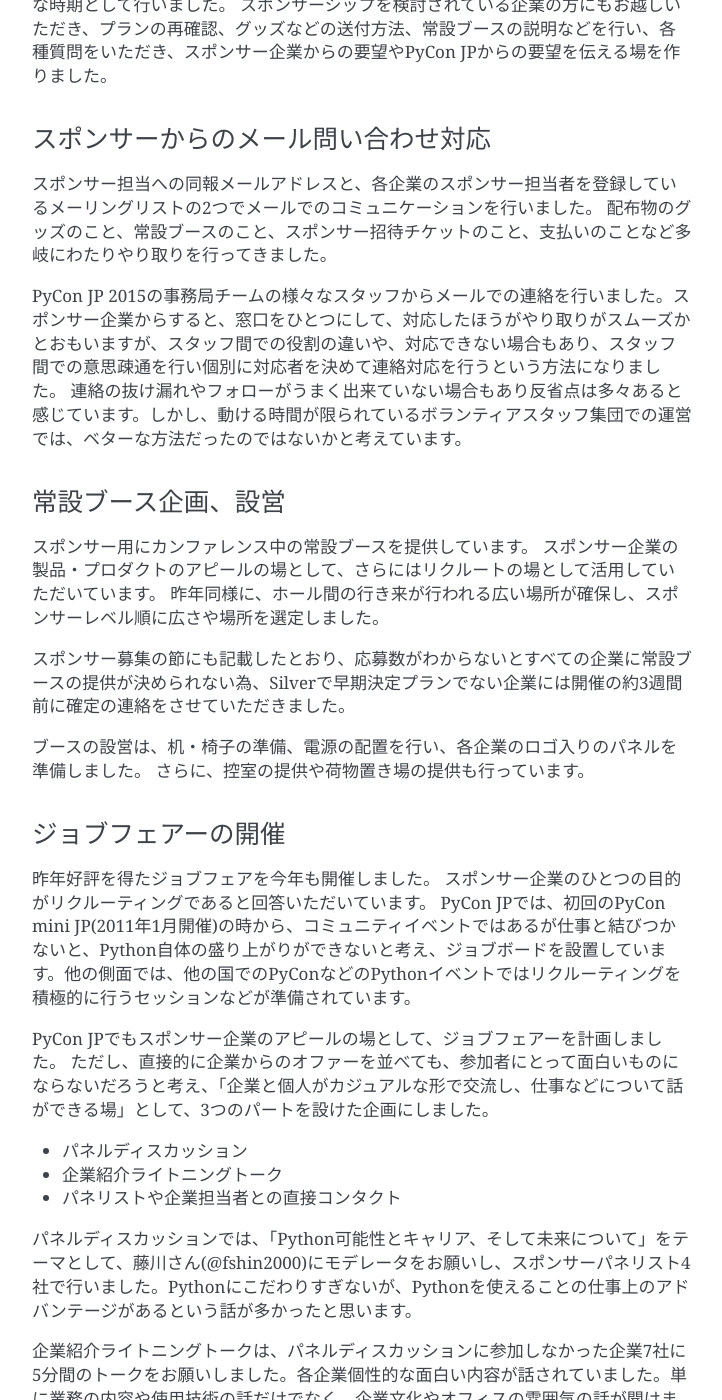
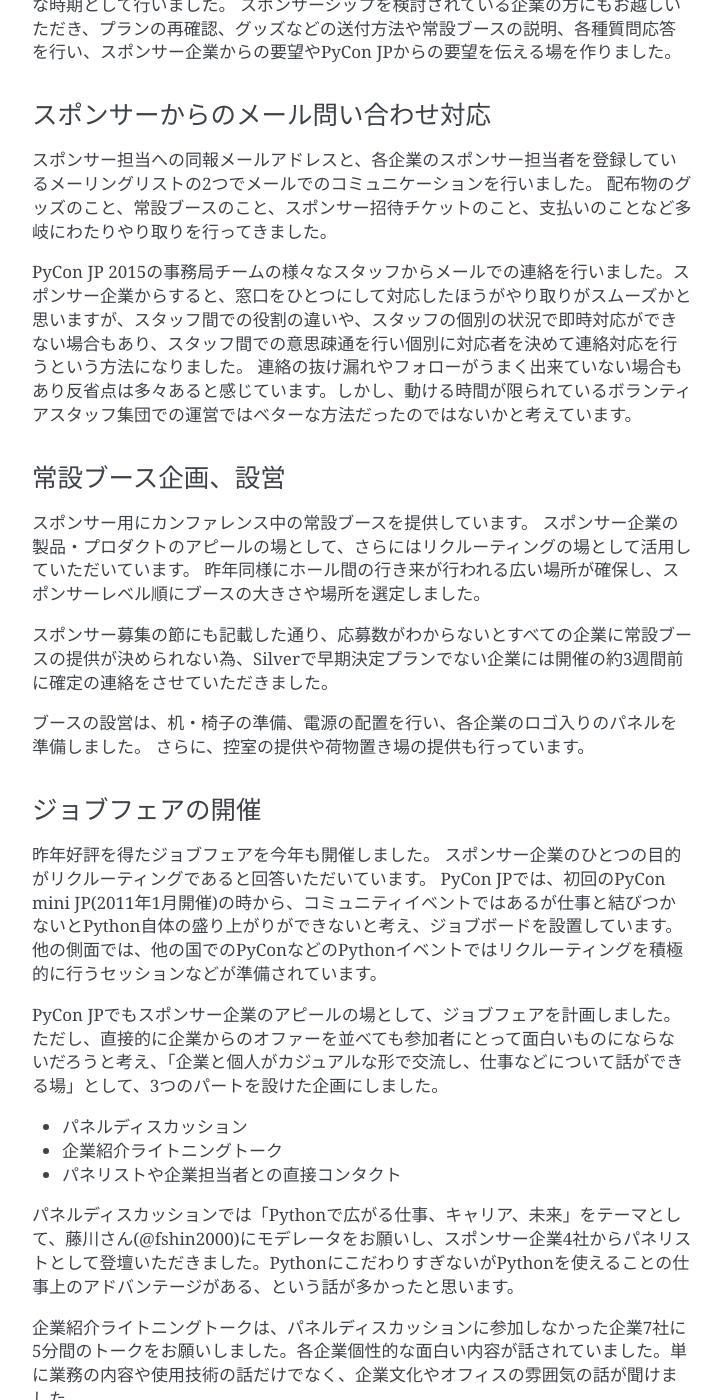
Before and after one commit to pyconjp/codezine-after-reports2015, a Sphinx documentation site: the page built from source/04_jimukyoku.rst, in a window 1280 px wide and 1400 px high, scrolled down 1225 px. Shown: the whole window, without its empty margins (388-1110 px from the left). Built offline with Sphinx 7.4.7, drawn with Linux system fonts in a browser that asks for light colours; some of the changed text lies outside the part shown.

Commit message:
てにをはおよび句読点の修正、全体的な日本語の修正

```diff
--- a/source/04_jimukyoku.rst
+++ b/source/04_jimukyoku.rst
@@ -15,9 +15,9 @@
 プランの検討
 ---------------
 
-スポンサー募集のための全体プランを検討しました。昨年のPyCon JP 2014と同等とし、ベースプランとオプションプランを準備し、ベースプランでは、各プランごとに金額設定をし、それぞれに提供できる範囲を決めていきました。
+スポンサー募集のための全体プランを検討しました。昨年のPyCon JP 2014と同様にベースプランとオプションプランを準備し、ベースプランでは各プランごとに金額設定をし、それぞれに提供できる範囲を決めていきました。
 
-昨年と変更した大きな点は、常設ブースとジョブフェアへの参加スポンサーに関する条件の変更です。Goldプラン以上の場合は、それら両方に参加できる権利を付与しました。反面、Silverプランの場合、常設ブースまたはジョブフェアへの参加のいずれかを可能としたのですが、それらへの参加希望スポンサー数がわからず、開催直前まで確定できないという状況になってしまうため、オプションプランとして、それらいずれかを確実にする、つまり常設ブースが必ず必要な場合は、前もって「Silver スポンサー用　早期確定オプション」に申し込んでいただき、常設ブースの確保をお約束することを可能にしました。
+昨年と変更した大きな点は、常設ブースとジョブフェアに参加できる条件の変更です。Goldプラン以上の場合は、それら両方に参加できる権利を付与しました。反面、Silverプランの場合は常設ブースまたはジョブフェアのいずれかに参加できる「可能性」の提示をしました。それだけでは常設ブースおよびジョブフェアへ参加を希望する他のスポンサー数によって参加確定できないという状況になってしまうため、オプションプランとしてそれらいずれかを確実にするプランを用意しました。つまり、常設ブースが必ず必要な場合は「Silver スポンサー用　早期確定オプション」に申し込んでいただき、常設ブースの確保をお約束することを可能にしました。
 
 これらプランの確定が早められたのは、昨年と同じ会場での開催ということが決まっていましたので、常設ブースの物理的な大きさやジョブフェアのイメージがスタッフ内で共有できていたのが大きい要因だと思っています。
 
@@ -35,7 +35,7 @@
 
 スポンサー企業の担当者から直接話しを聞ける良い機会として、さらにはスポンサー企業同士の交流も深めていただければと考えて説明会を2回開催しました。
 1回目は、CfP(演題募集)のタイミング。2回目は、スポンサー企業が各種グッズなどの準備が可能な時期として行いました。
-スポンサーシップを検討されている企業の方にもお越しいただき、プランの再確認、グッズなどの送付方法、常設ブースの説明などを行い、各種質問をいただき、スポンサー企業からの要望やPyCon JPからの要望を伝える場を作りました。
+スポンサーシップを検討されている企業の方にもお越しいただき、プランの再確認、グッズなどの送付方法や常設ブースの説明、各種質問応答を行い、スポンサー企業からの要望やPyCon JPからの要望を伝える場を作りました。
 
 
 スポンサーからのメール問い合わせ対応
@@ -44,50 +44,50 @@
 スポンサー担当への同報メールアドレスと、各企業のスポンサー担当者を登録しているメーリングリストの2つでメールでのコミュニケーションを行いました。
 配布物のグッズのこと、常設ブースのこと、スポンサー招待チケットのこと、支払いのことなど多岐にわたりやり取りを行ってきました。
 
-PyCon JP 2015の事務局チームの様々なスタッフからメールでの連絡を行いました。スポンサー企業からすると、窓口をひとつにして、対応したほうがやり取りがスムーズかとおもいますが、スタッフ間での役割の違いや、対応できない場合もあり、スタッフ間での意思疎通を行い個別に対応者を決めて連絡対応を行うという方法になりました。
-連絡の抜け漏れやフォローがうまく出来ていない場合もあり反省点は多々あると感じています。しかし、動ける時間が限られているボランティアスタッフ集団での運営では、ベターな方法だったのではないかと考えています。
+PyCon JP 2015の事務局チームの様々なスタッフからメールでの連絡を行いました。スポンサー企業からすると、窓口をひとつにして対応したほうがやり取りがスムーズかと思いますが、スタッフ間での役割の違いや、スタッフの個別の状況で即時対応ができない場合もあり、スタッフ間での意思疎通を行い個別に対応者を決めて連絡対応を行うという方法になりました。
+連絡の抜け漏れやフォローがうまく出来ていない場合もあり反省点は多々あると感じています。しかし、動ける時間が限られているボランティアスタッフ集団での運営ではベターな方法だったのではないかと考えています。
 
 
 常設ブース企画、設営
 ----------------------
 
 スポンサー用にカンファレンス中の常設ブースを提供しています。
-スポンサー企業の製品・プロダクトのアピールの場として、さらにはリクルートの場として活用していただいています。
-昨年同様に、ホール間の行き来が行われる広い場所が確保し、スポンサーレベル順に広さや場所を選定しました。
+スポンサー企業の製品・プロダクトのアピールの場として、さらにはリクルーティングの場として活用していただいています。
+昨年同様にホール間の行き来が行われる広い場所が確保し、スポンサーレベル順にブースの大きさや場所を選定しました。
 
-スポンサー募集の節にも記載したとおり、応募数がわからないとすべての企業に常設ブースの提供が決められない為、Silverで早期決定プランでない企業には開催の約3週間前に確定の連絡をさせていただきました。
+スポンサー募集の節にも記載した通り、応募数がわからないとすべての企業に常設ブースの提供が決められない為、Silverで早期決定プランでない企業には開催の約3週間前に確定の連絡をさせていただきました。
 
 ブースの設営は、机・椅子の準備、電源の配置を行い、各企業のロゴ入りのパネルを準備しました。
 さらに、控室の提供や荷物置き場の提供も行っています。
 
-ジョブフェアーの開催
+ジョブフェアの開催
 ------------------
 
 昨年好評を得たジョブフェアを今年も開催しました。
 スポンサー企業のひとつの目的がリクルーティングであると回答いただいています。
-PyCon JPでは、初回のPyCon mini JP(2011年1月開催)の時から、コミュニティイベントではあるが仕事と結びつかないと、Python自体の盛り上がりができないと考え、ジョブボードを設置しています。他の側面では、他の国でのPyConなどのPythonイベントではリクルーティングを積極的に行うセッションなどが準備されています。
+PyCon JPでは、初回のPyCon mini JP(2011年1月開催)の時から、コミュニティイベントではあるが仕事と結びつかないとPython自体の盛り上がりができないと考え、ジョブボードを設置しています。他の側面では、他の国でのPyConなどのPythonイベントではリクルーティングを積極的に行うセッションなどが準備されています。
 
-PyCon JPでもスポンサー企業のアピールの場として、ジョブフェアーを計画しました。
-ただし、直接的に企業からのオファーを並べても、参加者にとって面白いものにならないだろうと考え、「企業と個人がカジュアルな形で交流し、仕事などについて話ができる場」として、3つのパートを設けた企画にしました。
+PyCon JPでもスポンサー企業のアピールの場として、ジョブフェアを計画しました。
+ただし、直接的に企業からのオファーを並べても参加者にとって面白いものにならないだろうと考え、「企業と個人がカジュアルな形で交流し、仕事などについて話ができる場」として、3つのパートを設けた企画にしました。
 
 - パネルディスカッション
 - 企業紹介ライトニングトーク
 - パネリストや企業担当者との直接コンタクト
 
-パネルディスカッションでは、「Python可能性とキャリア、そして未来について」をテーマとして、藤川さん(@fshin2000)にモデレータをお願いし、スポンサーパネリスト4社で行いました。Pythonにこだわりすぎないが、Pythonを使えることの仕事上のアドバンテージがあるという話が多かったと思います。
+パネルディスカッションでは「Pythonで広がる仕事、キャリア、未来」をテーマとして、藤川さん(@fshin2000)にモデレータをお願いし、スポンサー企業4社からパネリストとして登壇いただきました。PythonにこだわりすぎないがPythonを使えることの仕事上のアドバンテージがある、という話が多かったと思います。
 
 企業紹介ライトニングトークは、パネルディスカッションに参加しなかった企業7社に5分間のトークをお願いしました。各企業個性的な面白い内容が話されていました。単に業務の内容や使用技術の話だけでなく、企業文化やオフィスの雰囲気の話が聞けました。
 
-直接コンタクトのパートはもう少し工夫すべき点があるのかと反省しています。その企業に就職するかどうかは別として、参加者からもっと積極的に話を聞きに来てくれたら良いと思っているのですが、そのような雰囲気作りが出来ていないのはないかと思います。
+直接コンタクトのパートはもう少し工夫すべき点があるのかと反省しています。その企業に就職するかどうかは別として参加者からもっと積極的に話を聞きに来てくれたら良いと思っているのですが、そのような雰囲気作りが出来ていないのはないかと思います。来年以降の改善点として検討できればと思います。
 
 
 スポンサー関連のまとめ
 -------------------------
 
 スポンサー対応としては、以下の様なことを行いました。
-今年PyCon JP 2015は、最上位スポンサープランである、一社限定のDiamondスポンサーに名乗りを上げてくれる企業が現れたり、多くの企業がスポンサーとなっていただけました。
+今年PyCon JP 2015は、最上位スポンサープランである、一社限定のDiamondスポンサーに名乗りを上げてくれる企業が現れたり、多くの企業にスポンサーとして参加していただけました。
 
-各スポンサーに、満足の行く物が提供できたかということの不安はありますが、反響を聞く限り満足していただいたのではないかと自負しております。より良いPyCon JPを作るための、パートナーとして今後もスポンサーシップいただけるよう考えていきたいと思います。ご意見・ご要望をお待ちしております。
+各スポンサーに満足いただける場や機会が提供できたかということの不安はありますが、反響を聞く限り満足していただいたのではないかと自負しております。より良いPyCon JPを作るためのパートナーとして、今後もスポンサーシップいただけるよう考えていきたいと思います。ご意見・ご要望をお待ちしております。
 
 
 
```
